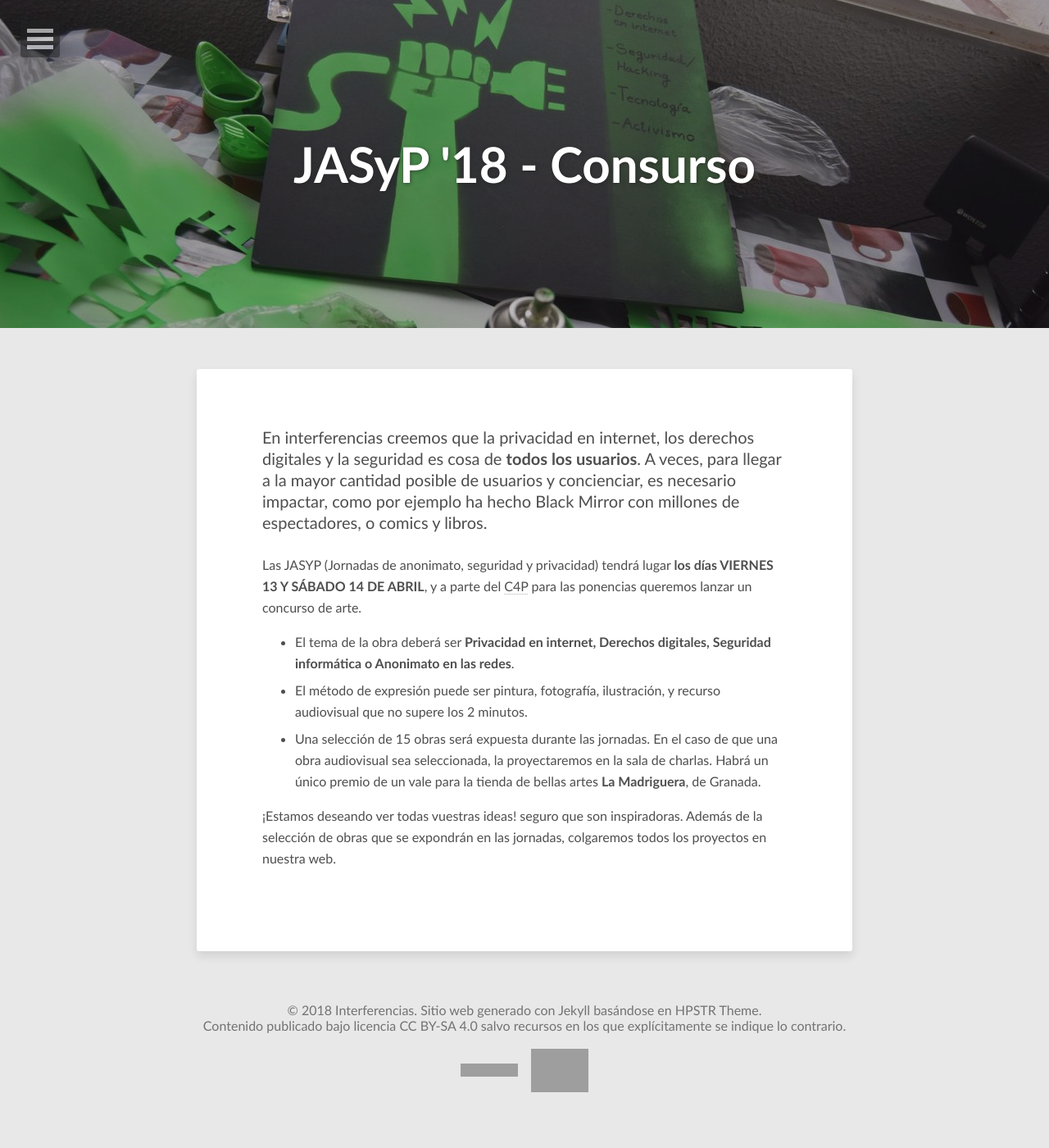
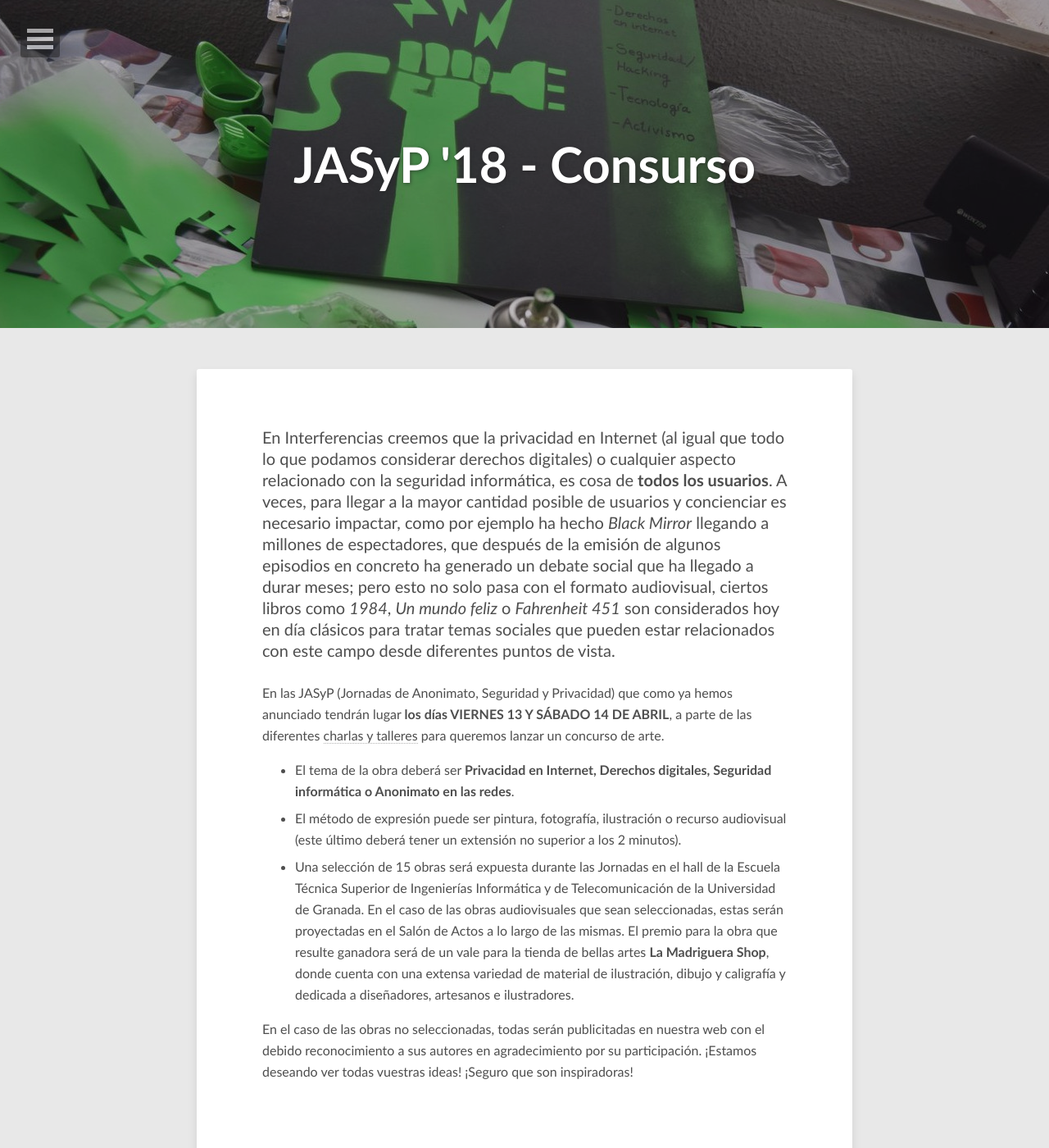
Before and after one commit to Interferencias/interferencias.github.io, a Jekyll site: the page built from _pages/jasyp/concurso.md, in a window 1280 px wide and 1400 px high. Shown: the whole window at 82% size. Built offline with Jekyll 4.4.1, drawn with Linux system fonts in a browser that asks for light colours; nearby versions of some CDN libraries; grey boxes are pictures that could not be loaded.

Commit message:
Modifica página de JASYP y concurso

```diff
--- a/_pages/jasyp/concurso.md
+++ b/_pages/jasyp/concurso.md
@@ -9,12 +9,12 @@ timing: false
 share: false
 ---
 
-En interferencias creemos que la privacidad en internet, los derechos digitales y la seguridad es cosa de **todos los usuarios**. A veces, para llegar a la mayor cantidad posible de usuarios y concienciar, es necesario impactar, como por ejemplo ha hecho Black Mirror con millones de espectadores, o comics y libros.
+En Interferencias creemos que la privacidad en Internet (al igual que todo lo que podamos considerar derechos digitales) o cualquier aspecto relacionado con la seguridad informática, es cosa de **todos los usuarios**. A veces, para llegar a la mayor cantidad posible de usuarios y concienciar es necesario impactar, como por ejemplo ha hecho *Black Mirror* llegando a millones de espectadores, que después de la emisión de algunos episodios en concreto ha generado un debate social que ha llegado a durar meses; pero esto no solo pasa con el formato audiovisual, ciertos libros como *1984*, *Un mundo feliz* o *Fahrenheit 451* son considerados hoy en día clásicos para tratar temas sociales que pueden estar relacionados con este campo desde diferentes puntos de vista.
 
-Las JASYP (Jornadas de anonimato, seguridad y privacidad) tendrá lugar **los días VIERNES 13 Y SÁBADO 14 DE ABRIL**, y a parte del [C4P](https://interferencias.tech/jasyp/) para las ponencias queremos lanzar un concurso de arte.
+En las JASyP (Jornadas de Anonimato, Seguridad y Privacidad) que como ya hemos anunciado tendrán lugar **los días VIERNES 13 Y SÁBADO 14 DE ABRIL**, a parte de las diferentes [charlas y talleres](https://interferencias.tech/jasyp/) para queremos lanzar un concurso de arte.
 
-- El tema de la obra deberá ser **Privacidad en internet, Derechos digitales, Seguridad informática o Anonimato en las redes**.
-- El método de expresión puede ser pintura, fotografía, ilustración, y recurso audiovisual que no supere los 2 minutos.
-- Una selección de 15 obras será expuesta durante las jornadas. En el caso de que una obra audiovisual sea seleccionada, la proyectaremos en la sala de charlas. Habrá un único premio de un vale para la tienda de bellas artes **La Madriguera**, de Granada.
+- El tema de la obra deberá ser **Privacidad en Internet, Derechos digitales, Seguridad informática o Anonimato en las redes**.
+- El método de expresión puede ser pintura, fotografía, ilustración o recurso audiovisual (este último deberá tener un extensión no superior a los 2 minutos).
+- Una selección de 15 obras será expuesta durante las Jornadas en el hall de la Escuela Técnica Superior de Ingenierías Informática y de Telecomunicación de la Universidad de Granada. En el caso de las obras audiovisuales que sean seleccionadas, estas serán proyectadas en el Salón de Actos a lo largo de las mismas. El premio para la obra que resulte ganadora será de un vale para la tienda de bellas artes **La Madriguera Shop**, donde cuenta con una extensa variedad de material de ilustración, dibujo y caligrafía y dedicada a diseñadores, artesanos e ilustradores.
 
-¡Estamos deseando ver todas vuestras ideas! seguro que son inspiradoras. Además de la selección de obras que se expondrán en las jornadas, colgaremos todos los proyectos en nuestra web.
+En el caso de las obras no seleccionadas, todas serán publicitadas en nuestra web con el debido reconocimiento a sus autores en agradecimiento por su participación. ¡Estamos deseando ver todas vuestras ideas! ¡Seguro que son inspiradoras!
```
Also changed, not shown: _pages/jasyp/jasyp.md (+4 -3 lines), tests/concurso.md (deleted, +0 -7 lines), tests/jasyp.md (deleted, +0 -24 lines), assets/images/dev.to/SaneSpanishCrayfish-max-1mb.gif (deleted), assets/images/dev.to/r096d85eunjfpjpc3wdk.jpg (deleted), assets/images/dev.to/rjcsf6kg5iiufuu7pdz6.jpg (deleted).
